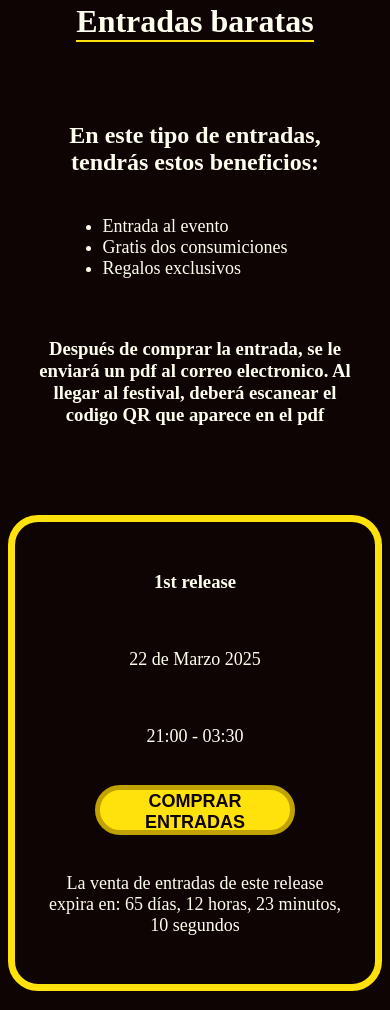
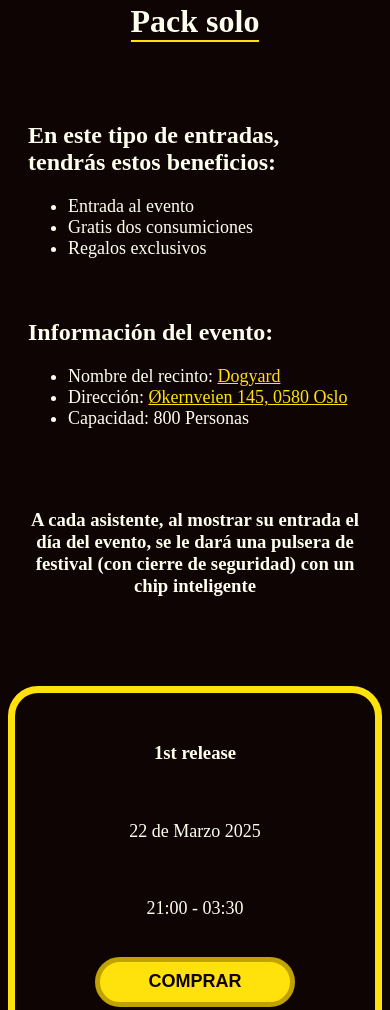
Before and after one commit to jiherisrael/rave, a plain HTML site: page EntradasBaratas.html in a window 390 px wide. Shown: the part 246-1256 px from the top of the page. Drawn offline with Linux system fonts and the light colour scheme.

Commit message:
Tercera version rave

```diff
--- a/EntradasBaratas.html
+++ b/EntradasBaratas.html
@@ -107,23 +107,7 @@
             font-size: large;
         }
 
-        @media (max-width: 500px) {
 
-            ul {
-                display: inline-block; /* Hace que el ul respete el centrado */
-                text-align: left; /* Opcional: Alinea el contenido del ul a la izquierda */
-                margin: 20px auto; /* Centra el ul horizontalmente */
-                padding: 0; /* Ajusta el espacio interno */
-            }
-
-        }
-
-        @media (max-width: 500px) {
-            h2{
-                text-align: center;
-                align-items: center;
-            }
-        }
 
         .contenedor {
     display: flex;
@@ -136,17 +120,36 @@
     text-align: center;
 }
 
-    /* Puedes agregar otras reglas de media queries para adaptar el tamaño según sea necesario */
+
     @media (max-width: 900px) {
         section {
-            width: 300px; /* Ajusta el ancho para pantallas pequeñas */
-            min-width: 300px; /* Se asegura de que el ancho mínimo sea 100% en pantallas pequeñas */
+            width: 300px;
+            min-width: 300px;
         }
     }
 
     section p {
         font-size: large;
     }
+
+    a{
+        color: #FFE10B;
+    }
+
+    #info{
+        margin-top: 60px;
+    }
+
+    section p[id] {
+        background-color: rgb(2, 30, 56);
+        padding: 10px;
+        border-radius: 40px;
+    }
+
+    #secondRelease, #thirdRelease {
+    display: none ;
+}
+
 
 
 
@@ -160,7 +163,7 @@
 
     <main>
 
-       <h1>Entradas baratas</h1>
+       <h1>Pack solo</h1>
        <h2>En este tipo de entradas, tendrás estos beneficios: </h2>
 
        <ul>
@@ -171,10 +174,24 @@
 
        </ul>
 
-       <h3>Después de comprar la entrada, se le enviará un pdf al correo electronico.
-        Al llegar al festival, deberá escanear el codigo QR que aparece en el pdf
+
+
+
+       <h2>Información del evento: </h2>
+
+       <ul>
+
+        <li>Nombre del recinto: <a href="https://www.dogyard.no/"> Dogyard </a></li>
+        <li>Dirección: <a href="https://g.co/kgs/EvnRccj">Økernveien 145, 0580 Oslo</a></li>
+        <li>Capacidad: 800 Personas</li>
+
+       </ul>
+
+
+
+       <h3 id="info">A cada asistente, al mostrar su entrada el día del evento, se le dará una pulsera de
+        festival (con cierre de seguridad) con un chip inteligente
        </h3>
-
 
        <div class="contenedor">
 
@@ -182,7 +199,7 @@
         <h3> 1st release</h3>
         <p> 22 de Marzo 2025 </p>
         <p>21:00 - 03:30</p>
-        <a href="#"><button type="button"> COMPRAR ENTRADAS </button></a>
+        <a href="#"><button type="button"> COMPRAR  </button></a>
         <p id="contador1"> </p>
       </section>
 
@@ -190,14 +207,14 @@
             <h3> 2nd release</h3>
             <p> 22 de Marzo 2025 </p>
             <p>21:00 - 03:30</p>
-            <a href="#"><button type="button"> COMPRAR ENTRADAS </button></a>
+            <a href=""><button type="button"> COMPRAR  </button></a>
         </section>
 
         <section id="thirdRelease">
             <h3> 3th release</h3>
             <p> 22 de Marzo 2025 </p>
             <p>21:00 - 03:30</p>
-            <a href="#"><button type="button"> COMPRAR ENTRADAS </button></a>
+            <a href=""><button type="button"> COMPRAR  </button></a>
         </section>
 
     </div>
```
Also changed, not shown: Inicio.html (+16 -4 lines).
